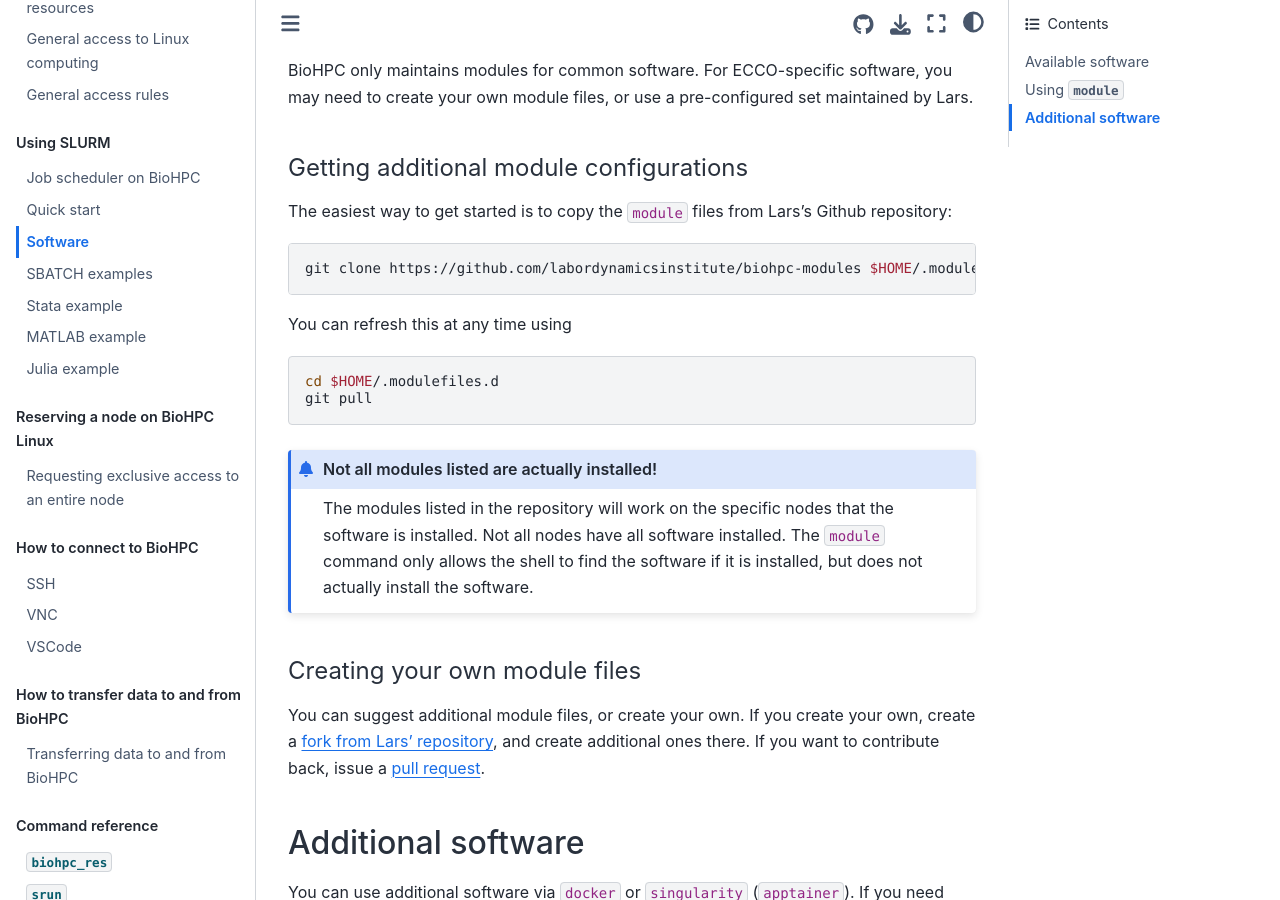
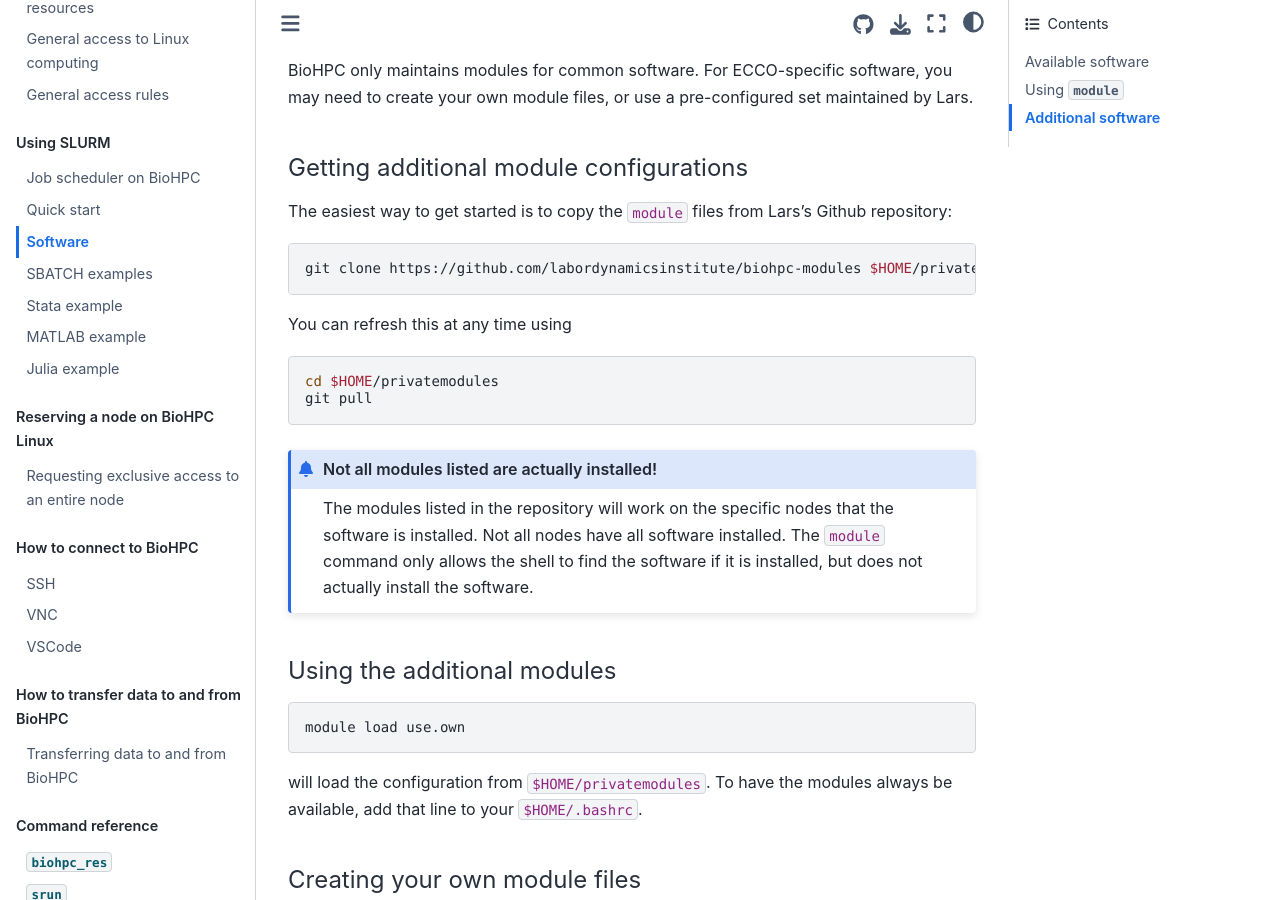
Before and after one commit to labordynamicsinstitute/ecco-notes, a Jupyter Book: the page built from docs/biohpc/software.md, in a window 1280 px wide and 900 px high, scrolled down 1767 px. Built offline with Jupyter Book 1.0.4 settings and Sphinx 7.4.7 and the Sphinx Book theme 1.1.4, drawn with Linux system fonts in a browser that asks for light colours.

Commit message:
Update software.md with better instructions for modules

````diff
--- a/docs/biohpc/software.md
+++ b/docs/biohpc/software.md
@@ -82,13 +82,13 @@ The easiest way to get started is to copy the `module` files from Lars's Github
 
 ```bash
 
-git clone https://github.com/labordynamicsinstitute/biohpc-modules $HOME/.modulefiles.d
+git clone https://github.com/labordynamicsinstitute/biohpc-modules $HOME/privatemodules
 ```
 
 You can refresh this at any time using
 
 ```bash
-cd $HOME/.modulefiles.d
+cd $HOME/privatemodules
 git pull
 ```
 
@@ -98,6 +98,16 @@ The modules listed in the repository will work on the specific nodes that the so
 
 :::
 
+#### Using the additional modules
+
+```bash
+module load use.own
+```
+
+will load the configuration from `$HOME/privatemodules`. To have the modules always be available, add that line to your `$HOME/.bashrc`.
+
+
+
 #### Creating your own module files
 
 You can suggest additional module files, or create your own. If you create your own, create a [fork from Lars' repository](https://github.com/labordynamicsinstitute/biohpc-modules/fork), and create additional ones there. If you want to contribute back, issue a [pull request](https://github.com/labordynamicsinstitute/biohpc-modules/compare).
````
